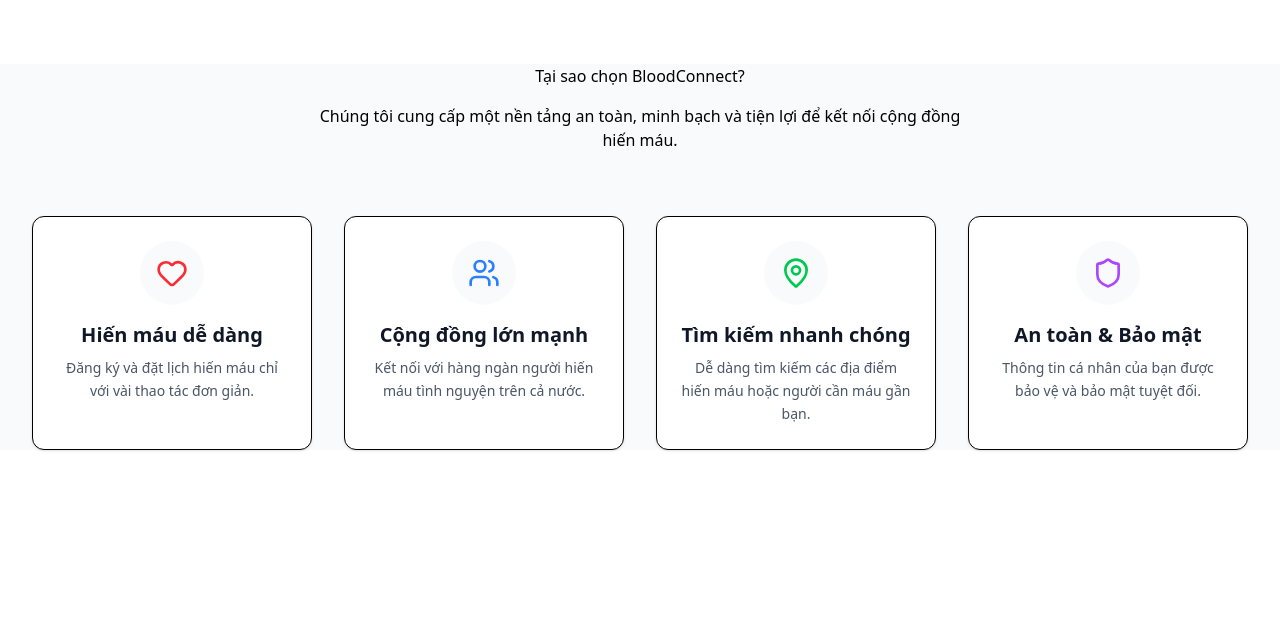
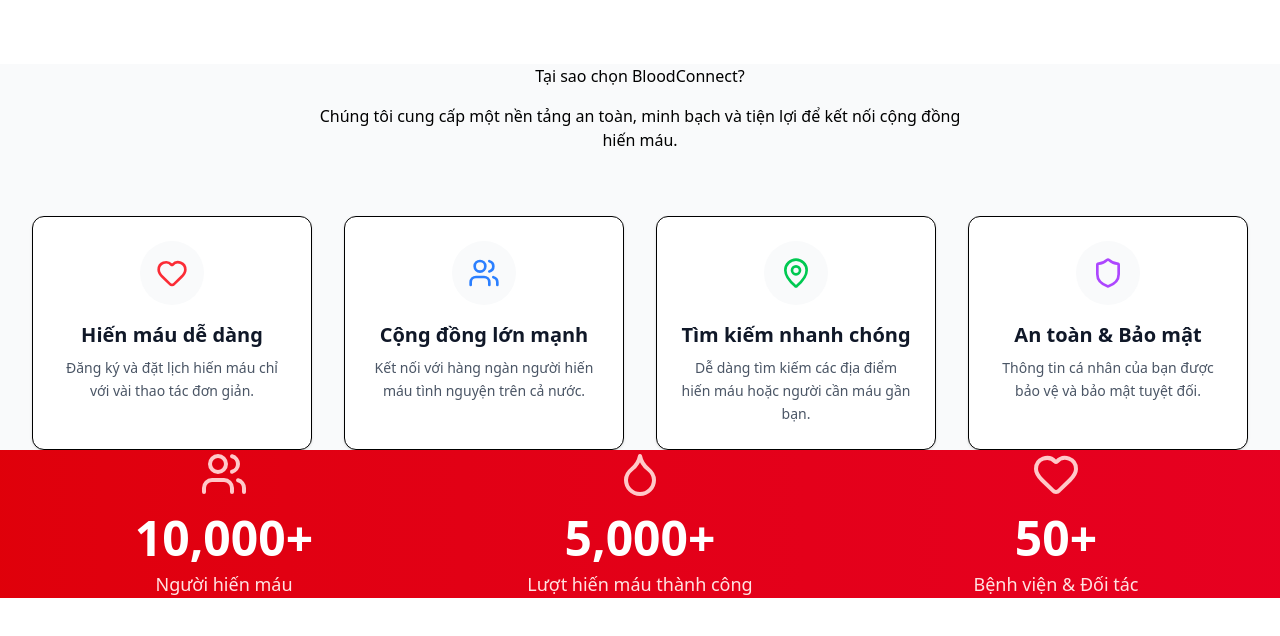
Before and after one commit to FuongDy/BloodDonationSystemSupport, a React (Vite) app in the folder frontend/: page / in a window 1280 px wide. Shown: the top 636 px of the page. Built offline with nearby package versions, Linux system fonts and the light colour scheme.

Commit message:
#7. Tạo StartsSection

```diff
--- /dev/null
+++ b/frontend/src/components/home/StatsSection.jsx
@@ -0,0 +1,31 @@
+// components/home/StatsSection.jsx
+import { Users, Droplet, Heart } from 'lucide-react';
+import PageContainer from '../layouts/PageContainer';
+
+export default function StatsSection() {
+    const stats = [
+        { number: "10,000+", label: "Người hiến máu", icon: Users },
+        { number: "5,000+", label: "Lượt hiến máu thành công", icon: Droplet },
+        { number: "50+", label: "Bệnh viện & Đối tác", icon: Heart }
+    ];
+    return (
+        <>
+            <section className="section-padding bg-red-600 text-white relative overflow-hidden">
+                <div className="absolute inset-0 bg-gradient-to-r from-red-700/20 to-pink-600/20"></div>
+                <PageContainer className="relative">
+                    <div className="grid grid-cols-1 md:grid-cols-3 gap-8 text-center">
+                        {stats.map((s, i) => (
+                            <div key={s.label} className="animate-fade-in-up" style={{ animationDelay: `${i * 0.2}s` }}>
+                                <div className="mb-4">
+                                    <s.icon className="w-12 h-12 mx-auto mb-2 text-red-200" />
+                                </div>
+                                <div className="text-4xl lg:text-5xl font-bold mb-2 animate-pulse-soft">{s.number}</div>
+                                <div className="text-red-100 text-lg">{s.label}</div>
+                            </div>
+                        ))}
+                    </div>
+                </PageContainer>
+            </section>
+        </>
+    )
+}
--- a/frontend/src/pages/HomePage.jsx
+++ b/frontend/src/pages/HomePage.jsx
@@ -1,11 +1,13 @@
 import React from 'react';
 import FeaturesSection from '../components/home/FeaturesSection';
+import StatsSection from '../components/home/StatsSection';
 
 const HomePage = () => {
     return (
         <div className="min-h-screen bg-white">
             <main className="pt-16">
                 <FeaturesSection />
+                <StatsSection />
             </main>
         </div>
     );
```
